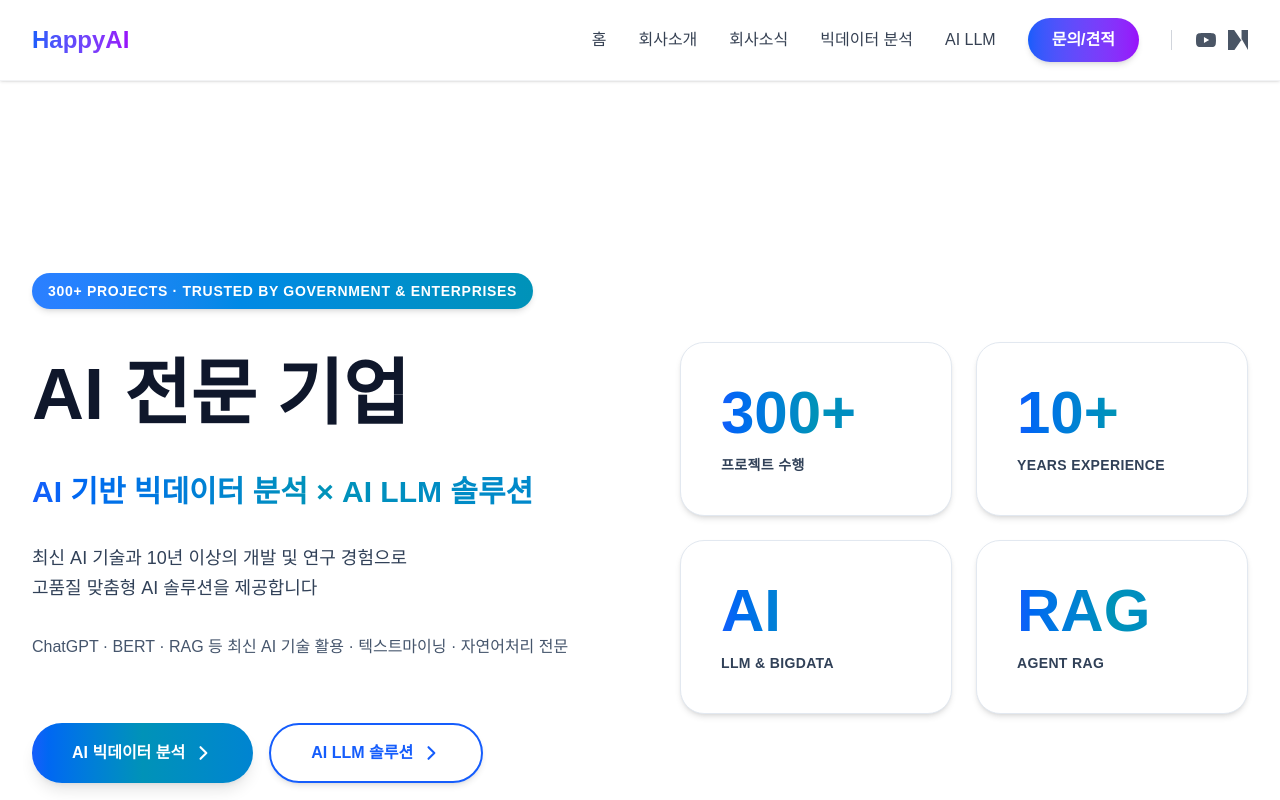
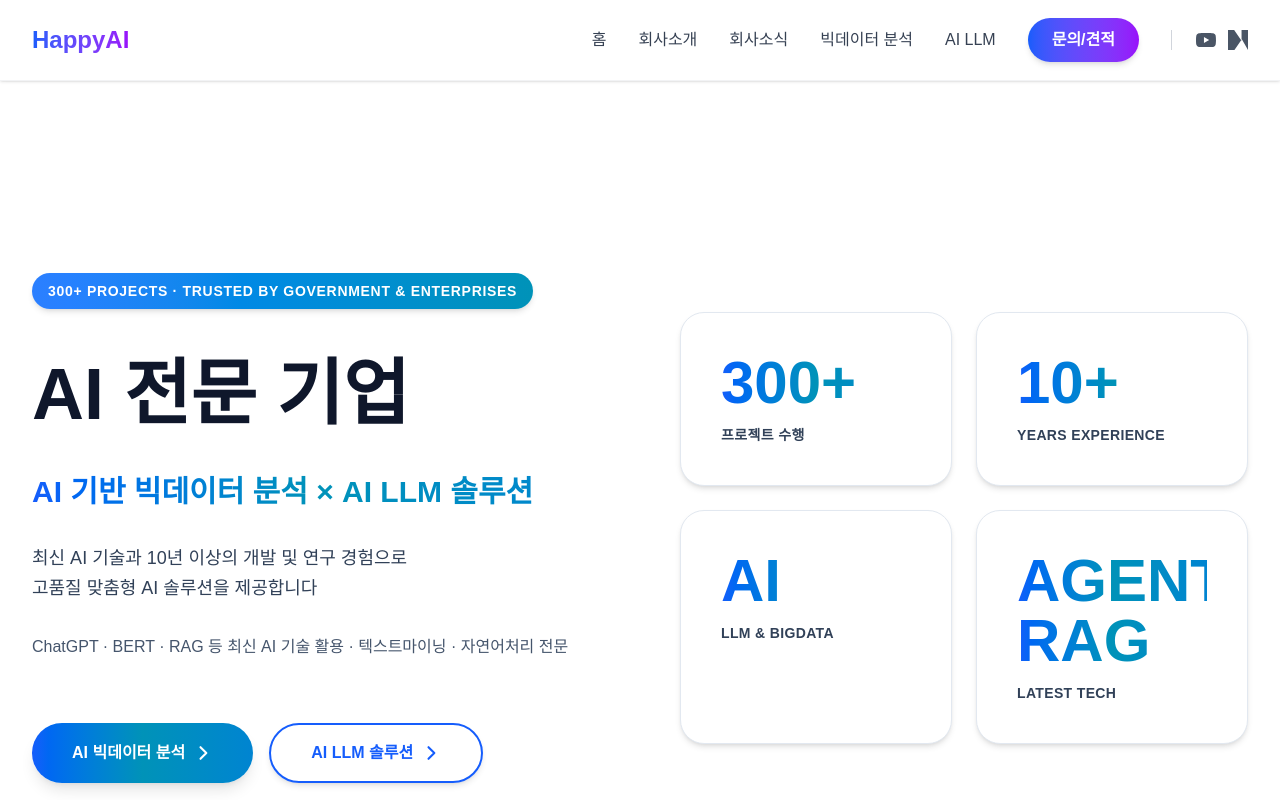
Before and after one commit to leejin-kyu/happyaidata, a Next.js app: page / in a window 1280 px wide. Shown: the top 800 px of the page. Built offline with nearby package versions, Linux system fonts and the light colour scheme.

Commit message:
Fix: Change number from RAG to AGENT RAG
- Update hero stats: { number: "AGENT RAG", label: "Latest Tech" }

🤖 Generated with [Claude Code](https://claude.com/claude-code)

Co-Authored-By: Claude <noreply@anthropic.com>

```diff
--- a/src/data/content.js
+++ b/src/data/content.js
@@ -94,7 +94,7 @@ export const siteContent = {
         { number: "300+", label: "프로젝트 수행" },
         { number: "10+", label: "Years Experience" },
         { number: "AI", label: "LLM & BigData" },
-        { number: "RAG", label: "AGENT RAG" }
+        { number: "AGENT RAG", label: "Latest Tech" }
       ]
     },
 
```
